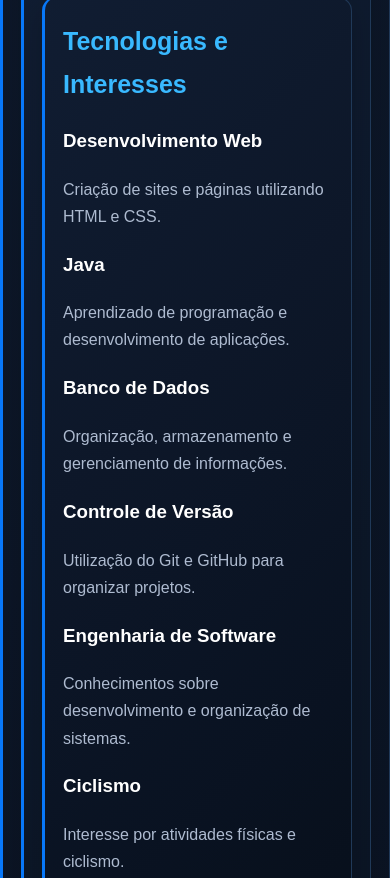
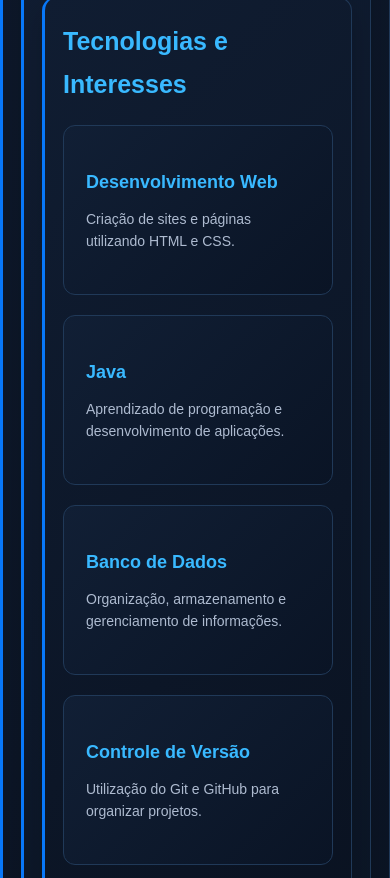
Before and after one commit to pedrodias13/ativ2-pagina-pessoal, a plain HTML site: page indext.html in a window 390 px wide. Shown: the part 1620-2498 px from the top of the page. Drawn offline with Linux system fonts and the light colour scheme.

Commit message:
Refactor CSS styles and improve responsiveness

```diff
--- a/style.css
+++ b/style.css
@@ -449,3 +449,76 @@ body > a[href="indext.html"] {
         letter-spacing: 2px;
     }
 }
+
+
+/* ========================================
+   TECNOLOGIAS E INTERESSES - GRID
+======================================== */
+
+.tecnologias .grid-cartoes {
+    display: grid;
+    grid-template-columns: repeat(3, minmax(0, 1fr));
+    gap: 20px;
+}
+
+/* ========================================
+   CARTOES - FLEXBOX
+======================================== */
+
+.tecnologias .cartao {
+    display: flex;
+    flex-direction: column;
+    justify-content: center;
+    align-items: flex-start;
+
+    min-height: 170px;
+    padding: 22px;
+
+    background: linear-gradient(135deg, #111f35, #0a1425);
+    border: 1px solid var(--borda);
+    border-radius: 12px;
+
+    transition: transform 0.3s, border-color 0.3s;
+}
+
+.tecnologias .cartao:hover {
+    transform: translateY(-5px);
+    border-color: var(--azul-claro);
+}
+
+/* Conteudo interno dos cartoes */
+
+.tecnologias .cartao-conteudo {
+    display: flex;
+    flex-direction: column;
+    gap: 10px;
+}
+
+.tecnologias .cartao h3 {
+    margin: 0;
+    color: var(--azul-claro);
+    font-size: 18px;
+}
+
+.tecnologias .cartao p {
+    margin: 0;
+    color: var(--cinza);
+    font-size: 14px;
+    line-height: 1.6;
+}
+
+/* ========================================
+   RESPONSIVIDADE DOS CARTOES
+======================================== */
+
+@media (max-width: 800px) {
+    .tecnologias .grid-cartoes {
+        grid-template-columns: repeat(2, minmax(0, 1fr));
+    }
+}
+
+@media (max-width: 500px) {
+    .tecnologias .grid-cartoes {
+        grid-template-columns: 1fr;
+    }
+}
```
